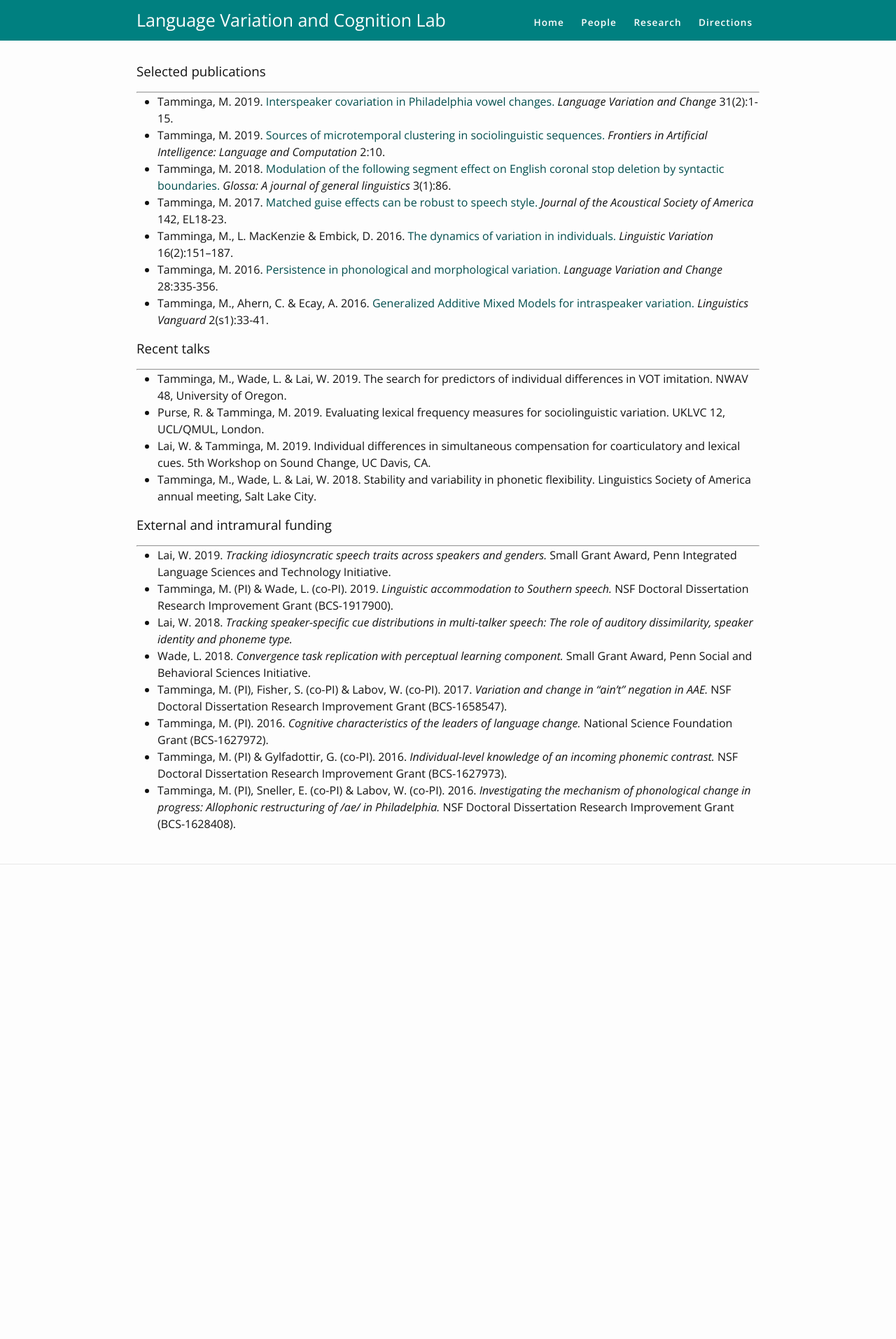
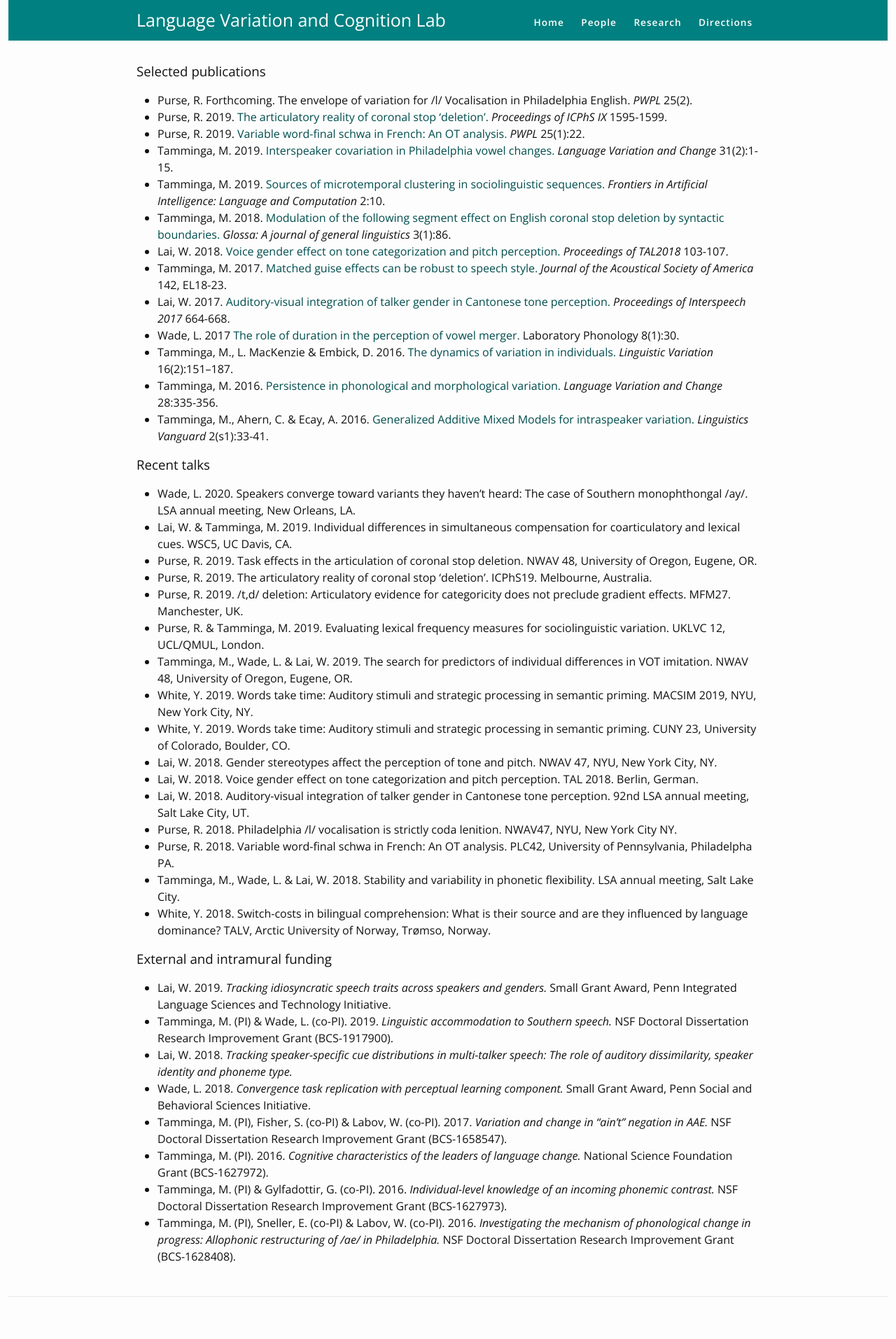
Before and after one commit to laceywade/TammingaLab.github.io, a Jekyll site: the page built from research.md, in a window 1280 px wide. Shown: the whole page at 70% size. Built offline with Jekyll 4.4.1, drawn with Linux system fonts in a browser that asks for light colours; before the commit the page ends 1295 px from its top, so only the background shows below that.

Commit message:
updates to research page and people style

```diff
--- a/_sass/_base.scss
+++ b/_sass/_base.scss
@@ -13,16 +13,17 @@ dl, dd, ol, ul, figure {
 /**
  * Basic styling
  */
+
 body {
     font-family: $base-font-family;
-    font-size: $base-font-size;
+    font-size:   $base-font-size;
     line-height: $base-line-height;
     font-weight: 300;
-    color: $text-color;
+    color:       $text-color;
     background-color: $background-color;
+    margin: 0 .75em;
     -webkit-text-size-adjust: 100%;
 }
-
 
 
 
@@ -119,6 +120,14 @@ blockquote {
     }
 }
 
+
+
+// Images
+img {
+    max-width: 100%;
+    margin: 0px 15px 15px 0px;
+    vertical-align: middle;
+}
 
 /**
  * Code formatting
--- a/research.md
+++ b/research.md
@@ -8,12 +8,16 @@ title: Research
 
 ### Selected publications
 
-***
-
+- Purse, R. Forthcoming. The envelope of variation for /l/ Vocalisation in Philadelphia English. *PWPL* 25(2).
+- Purse, R. 2019. [The articulatory reality of coronal stop ‘deletion’.](http://intro2psycholing.net/ICPhS/papers/ICPhS_1644.pdf) *Proceedings of ICPhS IX* 1595-1599.
+- Purse, R. 2019.  [Variable word-final schwa in French: An OT analysis.](https://repository.upenn.edu/cgi/viewcontent.cgi?article=2057&context=pwpl) *PWPL* 25(1):22.
 - Tamminga, M. 2019. [Interspeaker covariation in Philadelphia vowel changes.](https://www.cambridge.org/core/journals/language-variation-and-change/article/interspeaker-covariation-in-philadelphia-vowel-changes/F454B3BBBE7EE5C3FC0ECC0EBD8A10B9) *Language Variation and Change* 31(2):1-15.
 - Tamminga, M. 2019. [Sources of microtemporal clustering in sociolinguistic sequences.](https://www.frontiersin.org/articles/10.3389/frai.2019.00010/full) *Frontiers in Artificial Intelligence: Language and Computation* 2:10.
 - Tamminga, M. 2018. [Modulation of the following segment effect on English coronal stop deletion by syntactic boundaries.](https://www.glossa-journal.org/articles/10.5334/gjgl.489/) *Glossa: A journal of general linguistics* 3(1):86.
+- Lai, W. 2018. [Voice gender effect on tone categorization and pitch perception.](https://www.ling.upenn.edu/~weilai/resources/Lai2018TAL.pdf) *Proceedings of TAL2018* 103-107.
 - Tamminga, M. 2017. [Matched guise effects can be robust to speech style.](https://asa.scitation.org/doi/full/10.1121/1.4990399) *Journal of the Acoustical Society of America* 142, EL18-23.
+- Lai, W. 2017. [Auditory-visual integration of talker gender in Cantonese tone perception.](https://www.ling.upenn.edu/~weilai/resources/Lai2017Interspeech.pdf) *Proceedings of Interspeech 2017* 664-668.
+- Wade, L. 2017 [The role of duration in the perception of vowel merger.](https://1ca090aa-13da-4a34-919a-f5f66777e5a3.filesusr.com/ugd/afb247_3058eff9340949e1890a66d9ebb97094.pdf) Laboratory Phonology 8(1):30.
 - Tamminga, M., L. MacKenzie & Embick, D. 2016. [The dynamics of variation in individuals.](https://www.jbe-platform.com/content/journals/10.1075/lv.16.2.06tam) *Linguistic Variation* 16(2):151–187.
 - Tamminga, M. 2016. [Persistence in phonological and morphological variation.](https://www.cambridge.org/core/journals/language-variation-and-change/article/persistence-in-phonological-and-morphological-variation/555BB46FF7E1D0FB6EA3A94CE0B96351) *Language Variation and Change* 28:335-356.
 - Tamminga, M., Ahern, C. & Ecay, A. 2016. [Generalized Additive Mixed Models for intraspeaker variation.](https://www.degruyter.com/view/j/lingvan.2016.2.issue-s1/lingvan-2016-0030/lingvan-2016-0030.xml) *Linguistics Vanguard* 2(s1):33-41.
@@ -21,17 +25,25 @@ title: Research
 
 ### Recent talks
 
-***
-
-- Tamminga, M., Wade, L. & Lai, W. 2019. The search for predictors of individual differences in VOT imitation. NWAV 48, University of Oregon.
+- Wade, L. 2020. Speakers converge toward variants they haven’t heard: The case of Southern monophthongal /ay/. LSA annual meeting, New Orleans, LA.
+- Lai, W. & Tamminga, M. 2019. Individual differences in simultaneous compensation for coarticulatory and lexical cues. WSC5, UC Davis, CA.
+- Purse, R. 2019. Task effects in the articulation of coronal stop deletion. NWAV 48, University of Oregon, Eugene, OR.
+- Purse, R. 2019. The articulatory reality of coronal stop ‘deletion’. ICPhS19. Melbourne, Australia.
+- Purse, R. 2019. /t,d/ deletion: Articulatory evidence for categoricity does not preclude gradient effects. MFM27. Manchester, UK.
 - Purse, R. & Tamminga, M. 2019. Evaluating lexical frequency measures for sociolinguistic variation. UKLVC 12, UCL/QMUL, London.
-- Lai, W. & Tamminga, M. 2019. Individual differences in simultaneous compensation for coarticulatory and lexical cues. 5th Workshop on Sound Change, UC Davis, CA.
-- Tamminga, M., Wade, L. & Lai, W. 2018. Stability and variability in phonetic flexibility. Linguistics Society of America annual meeting, Salt Lake City.
-
+- Tamminga, M., Wade, L. & Lai, W. 2019. The search for predictors of individual differences in VOT imitation. NWAV 48, University of Oregon, Eugene, OR.
+- White, Y. 2019. Words take time: Auditory stimuli and strategic processing in semantic priming. MACSIM 2019, NYU, New York City, NY.
+- White, Y. 2019. Words take time: Auditory stimuli and strategic processing in semantic priming. CUNY 23, University of Colorado, Boulder, CO.
+- Lai, W. 2018. Gender stereotypes affect the perception of tone and pitch. NWAV 47, NYU, New York City, NY.
+- Lai, W. 2018. Voice gender effect on tone categorization and pitch perception. TAL 2018. Berlin, German.
+- Lai, W. 2018. Auditory-visual integration of talker gender in Cantonese tone perception. 92nd LSA annual meeting, Salt Lake City, UT.
+- Purse, R. 2018. Philadelphia /l/ vocalisation is strictly coda lenition. NWAV47, NYU, New York City NY.
+- Purse, R. 2018. Variable word-final schwa in French: An OT analysis. PLC42, University of Pennsylvania, Philadelpha PA.
+- Tamminga, M., Wade, L. & Lai, W. 2018. Stability and variability in phonetic flexibility. LSA annual meeting, Salt Lake City.
+- White, Y. 2018. Switch-costs in bilingual comprehension: What is their source and are they influenced by language dominance? TALV, Arctic University of Norway, Trømso, Norway.
 
 ### External and intramural funding
 
-***
 
 - Lai, W. 2019. *Tracking idiosyncratic speech traits across speakers and genders.* Small Grant Award, Penn Integrated Language Sciences and Technology Initiative.
 - Tamminga, M. (PI) & Wade, L. (co-PI). 2019. *Linguistic accommodation to Southern speech.* NSF Doctoral Dissertation Research Improvement Grant (BCS-1917900).
```
Also changed, not shown: directions.html (+3 -23 lines), people.md (+9 -8 lines).
